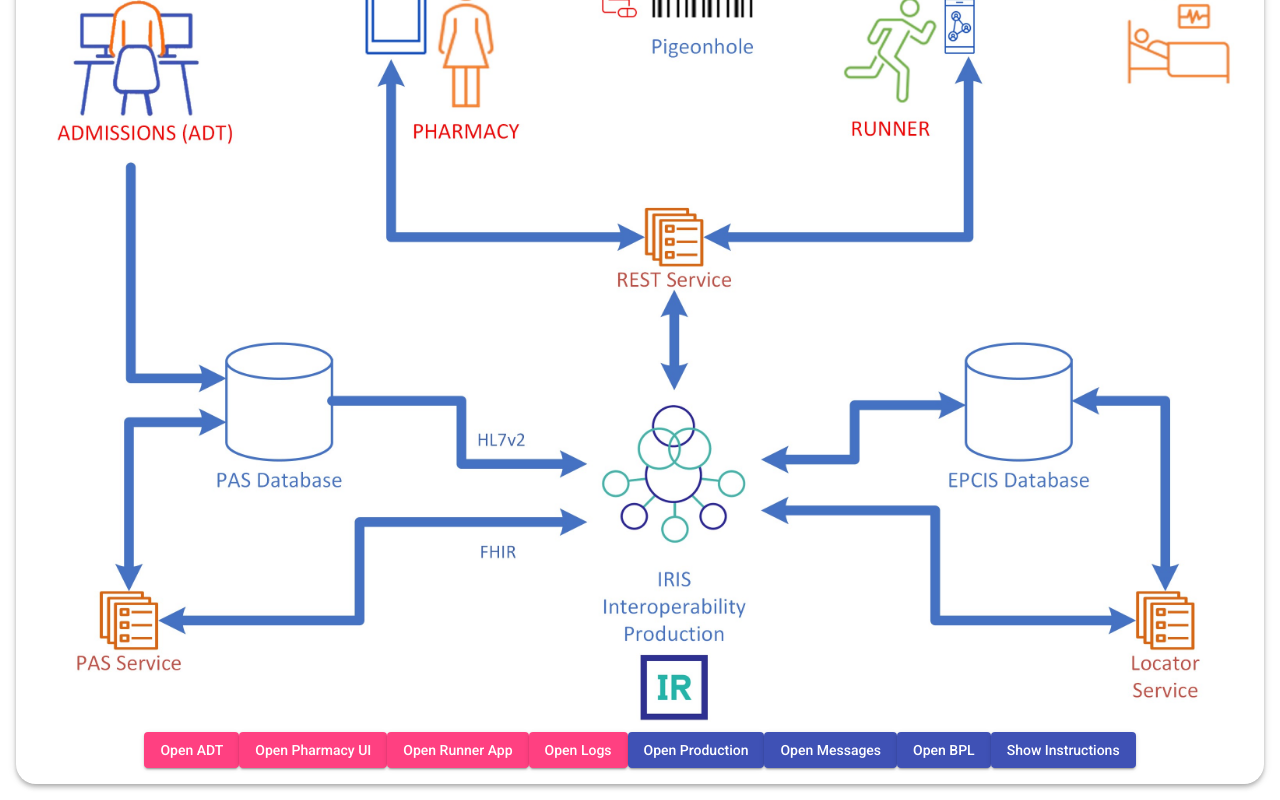
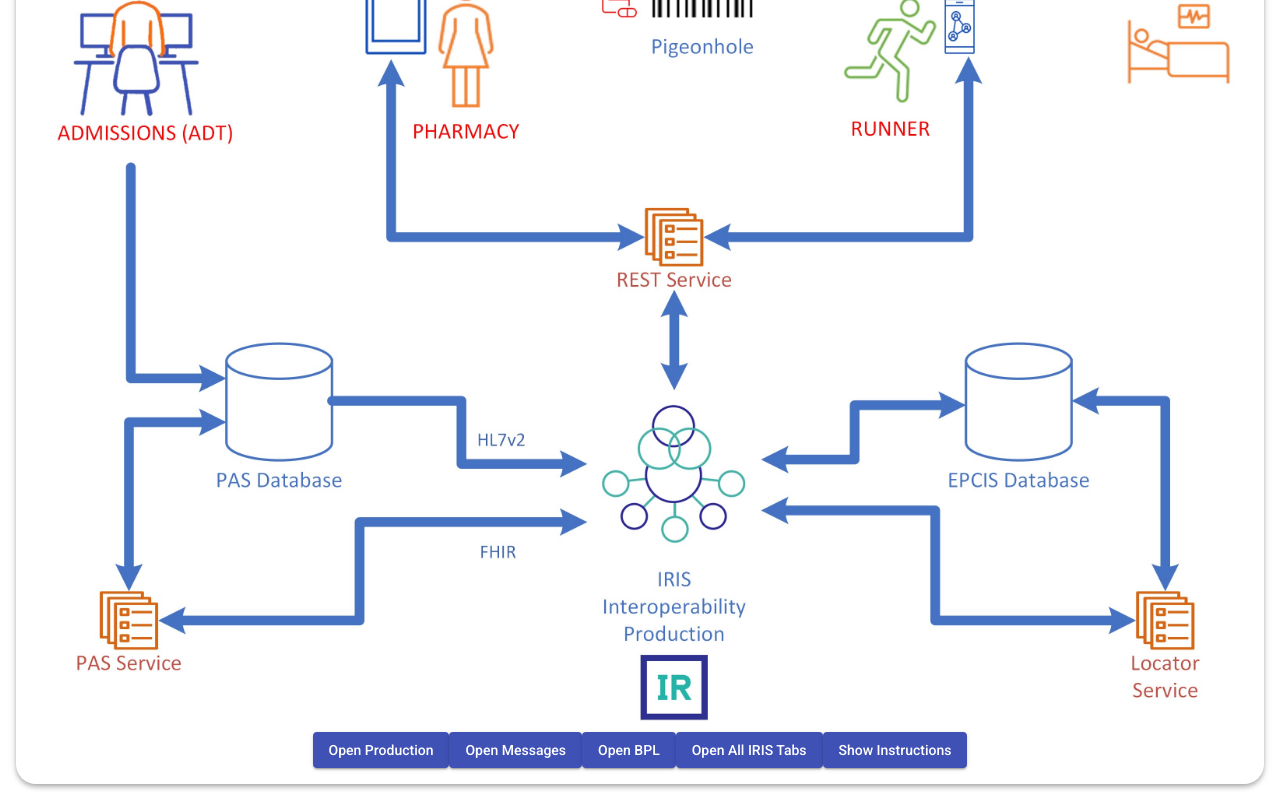
Before and after one commit to isc-krakshith/epcis-app, an Angular app: page / in a window 1280 px wide. Shown: the part 332-1132 px from the top of the page. Built offline with nearby package versions, Linux system fonts and the light colour scheme.

Commit message:
re-configured navigation buttons, added button to open all IRIS tabs at once

```diff
--- a/src/app/presentation/presentation.component.html
+++ b/src/app/presentation/presentation.component.html
@@ -7,13 +7,10 @@
         <button mat-icon-button type="button" class= "prodBtn" color="transparent" (click)="openInNewTab('production')">[ ]</button>
     </div>
     <div class ="navBtnGroup">
-        <button mat-raised-button color="accent" (click)='moveToSelectedTab("ADMISSION / DISCHARGE")'>Open ADT</button>
-        <button mat-raised-button color="accent" (click)='moveToSelectedTab("PHARMACY")'>Open Pharmacy UI</button>
-        <button mat-raised-button color="accent" (click)='moveToSelectedTab("RUNNER APP")'>Open Runner App</button>
-        <button mat-raised-button color="accent" (click)='moveToSelectedTab("REST CALL LOGS")'>Open Logs</button>
         <button mat-raised-button color="primary"(click)="openInNewTab('production')" >Open Production</button>
         <button mat-raised-button color="primary"(click)="openInNewTab('messages')" >Open Messages</button>
         <button mat-raised-button color="primary" (click)="openInNewTab('BPL')" >Open BPL</button>
+        <button mat-raised-button color="primary" (click)="openIRISTabs()" >Open All IRIS Tabs</button>
         <button id = "showHideButton" mat-raised-button color="primary"(click)="onShowHide()" >Show Instructions</button>
     </div>
 </div>
--- a/src/app/presentation/presentation.component.ts
+++ b/src/app/presentation/presentation.component.ts
@@ -61,7 +61,20 @@
     else if (destination == 'BPL') {
       url = url + ':52773/csp/healthshare/epcis/EnsPortal.BPLEditor.zen?BP=EPCIS.intersystems.HL7toLocationProcess.bpl'
     }
-    window.open(url, '_blank').focus();
+    window.open(url, '_blank','location=yes,height=1080,width=1920,scrollbars=yes,status=yes').focus();
+  }
+
+  openIRISTabs()
+  {
+    let url:string = '';
+    url = this.urlChecker.getBackendIP();
+    url = url + ':52773/csp/healthshare/epcis/EnsPortal.';
+    let production:string = 'ProductionConfig.zen?PRODUCTION=EPCIS.intersystems.Production';
+    let messages: string = 'MessageViewer.zen';
+    let BPL: string = 'BPLEditor.zen?BP=EPCIS.intersystems.HL7toLocationProcess.bpl';
+    window.open(url+BPL, '_blank').focus();
+    window.open(url+messages, '_blank').focus();
+    window.open(url+production, '_blank').focus();
   }
 
 }
```
